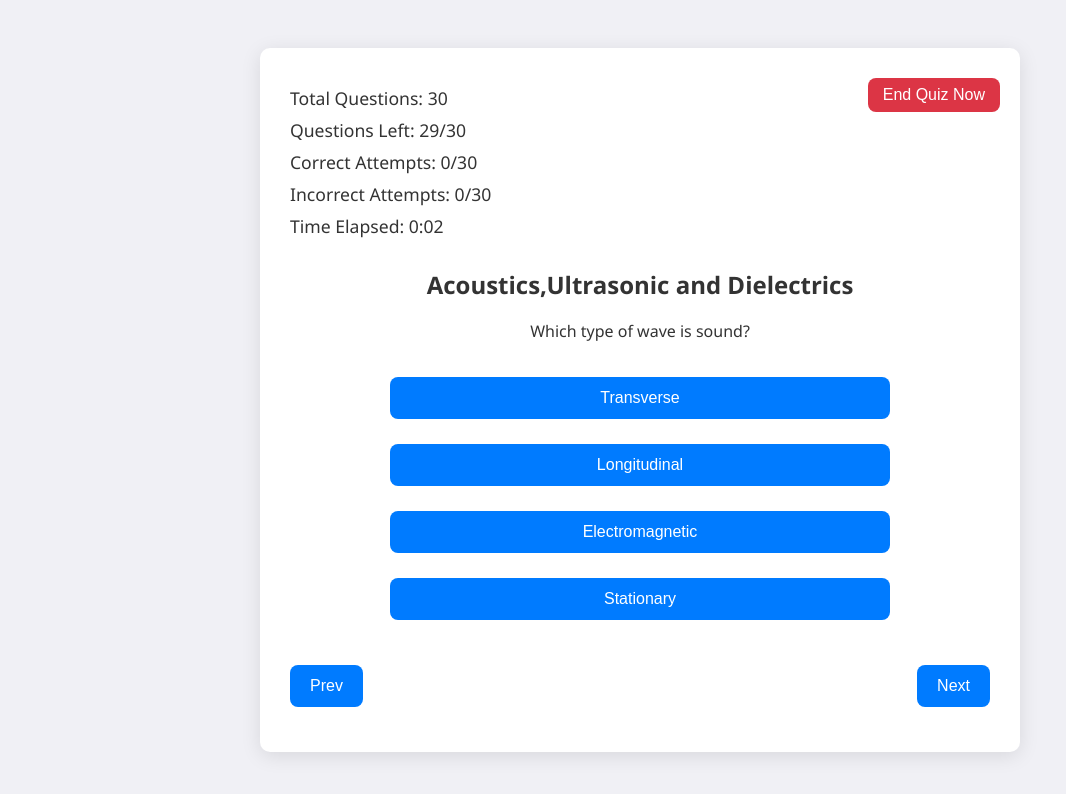
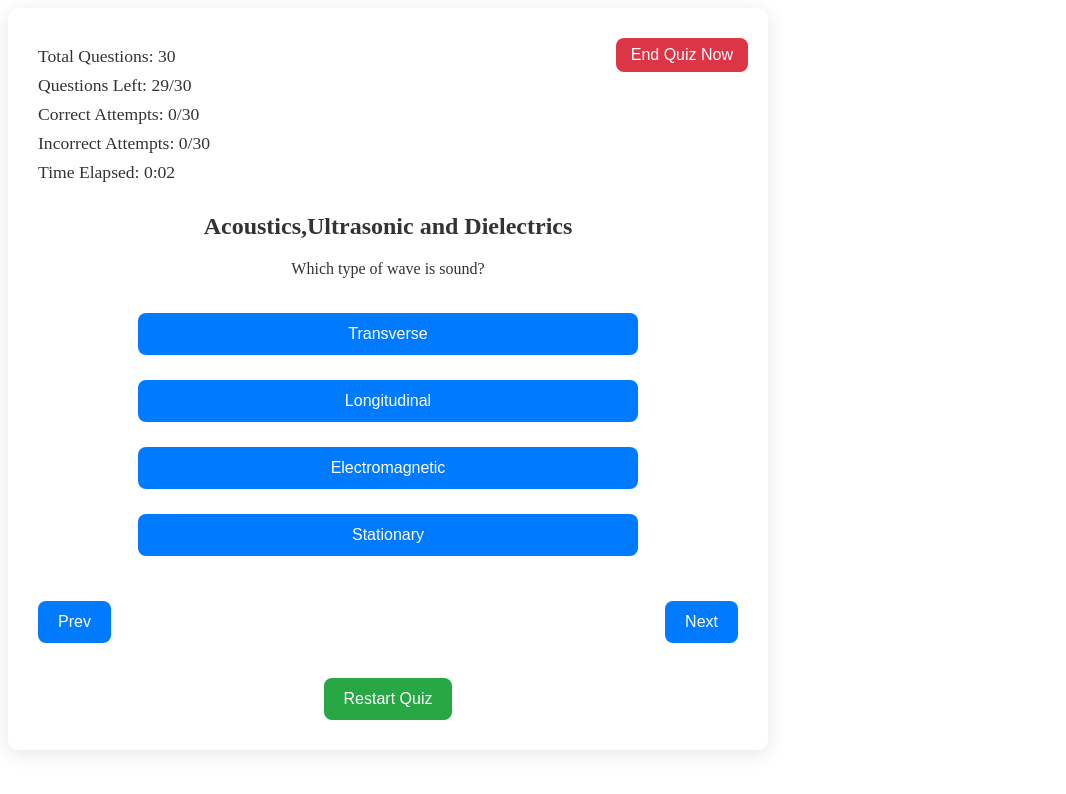
Before and after one commit to Aafiyan/Phy-Website, a plain HTML site: page index.html in a window 1280 px wide. Both pictures are taken after a click on the button "Acoustics, Ultrasonic, and Dielectrics". Shown: the whole page, without its empty margins (0-1066 px from the left). Drawn offline with nearby package versions, Linux system fonts and the light colour scheme.

Commit message:
Update index.html

```diff
--- a/index.html
+++ b/index.html
@@ -5,16 +5,7 @@
     <meta name="viewport" content="width=device-width, initial-scale=1.0">
     <title>Physics Quiz</title>
     <style>
-        body {
-            display: flex;
-            justify-content: center;
-            align-items: center;
-            height: 100vh;
-            margin: 0;
-            font-family: 'Segoe UI', Tahoma, Geneva, Verdana, sans-serif;
-            background-color: #f0f0f5;
-        }
-
+        /* Existing styles ... */
         .quiz-container {
             width: 100%;
             max-width: 700px;
@@ -25,6 +16,23 @@
             text-align: center;
             position: relative;
             color: #333;
+        }
+
+        /* Update for restart button */
+        .restart-btn {
+            margin-top: 20px;
+            padding: 12px 20px;
+            background-color: #28a745;
+            color: white;
+            border: none;
+            border-radius: 8px;
+            cursor: pointer;
+            font-size: 1rem;
+            transition: background-color 0.3s ease;
+        }
+
+        .restart-btn:hover {
+            background-color: #218838;
         }
 
         .home-screen, .quiz-screen, .result-screen {
@@ -164,6 +172,7 @@
                 <button class="control-button prev-btn" onclick="prevQuestion()">Prev</button>
                 <button class="control-button next-btn" onclick="nextQuestion()">Next</button>
             </div>
+            <button class="restart-btn" onclick="restartQuiz()">Restart Quiz</button> <!-- Added Restart Button -->
         </div>
 
         <div class="result-screen">
@@ -171,6 +180,7 @@
             <p id="summary"></p>
             <canvas id="result-chart" width="400" height="400"></canvas>
             <button class="control-button" onclick="returnToHome()">Back to Home</button>
+            <button class="control-button" onclick="retryIncorrectQuestions()">Retry Incorrect Questions</button> <!-- Button to retry incorrect questions -->
         </div>
 
     <script src="https://cdn.jsdelivr.net/npm/chart.js"></script>
```
